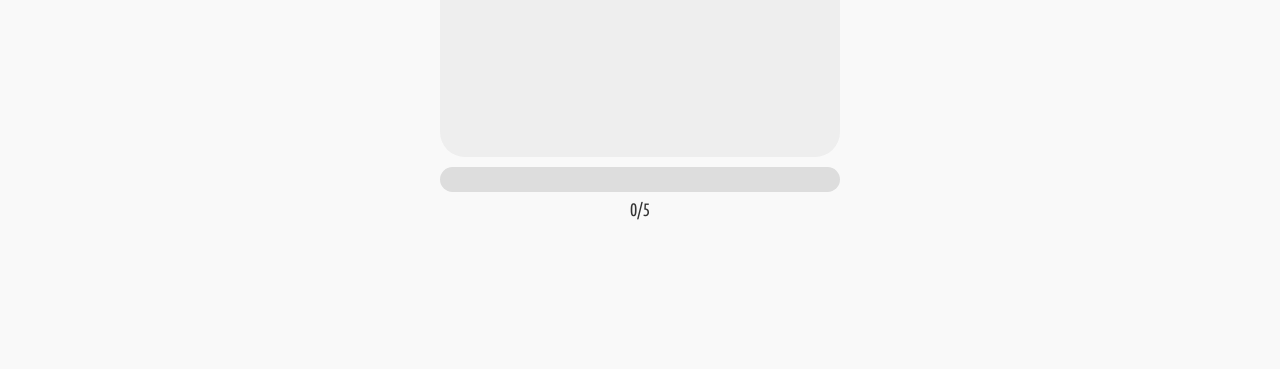
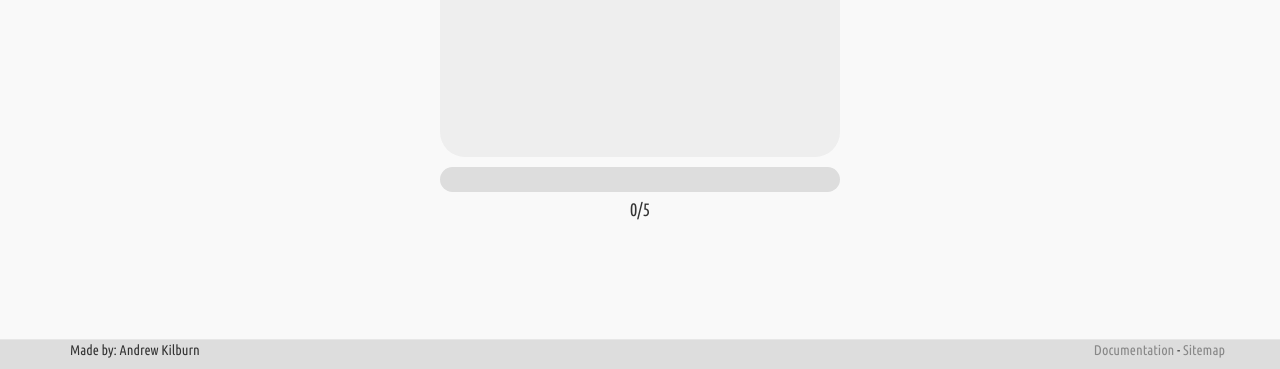
Before and after one commit to Gurthwath/lojban-learning-resource, a plain HTML site: page flashcards/city/index.html in a window 1280 px wide. Shown: the part 431-800 px from the top of the page. Drawn offline with nearby package versions, Linux system fonts and the light colour scheme; a web font is replaced by a local one.

Commit message:
added navbar.js

```diff
--- a/flashcards/city/index.html
+++ b/flashcards/city/index.html
@@ -28,5 +28,6 @@
 	<script src="https://maxcdn.bootstrapcdn.com/bootstrap/3.3.7/js/bootstrap.min.js" integrity="sha384-Tc5IQib027qvyjSMfHjOMaLkfuWVxZxUPnCJA7l2mCWNIpG9mGCD8wGNIcPD7Txa" crossorigin="anonymous"></script>
 	<script src = "/lojban-learning-resource/data/city.js"></script>
 	<script src = "/lojban-learning-resource/flashcards.js"></script>
+	<script src = "/lojban-learning-resource/navbar.js"></script>
 </body>
 </html>
```
